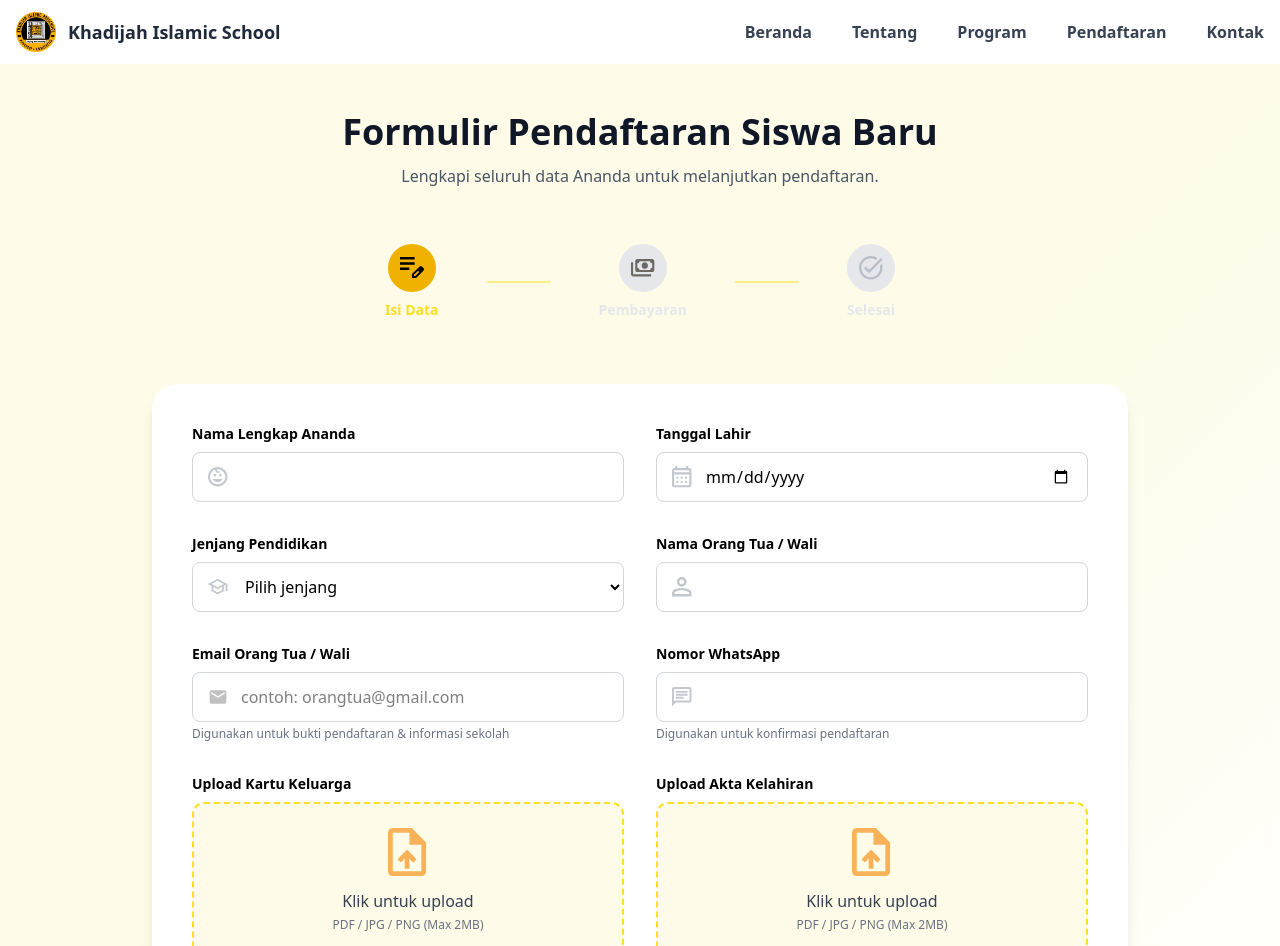
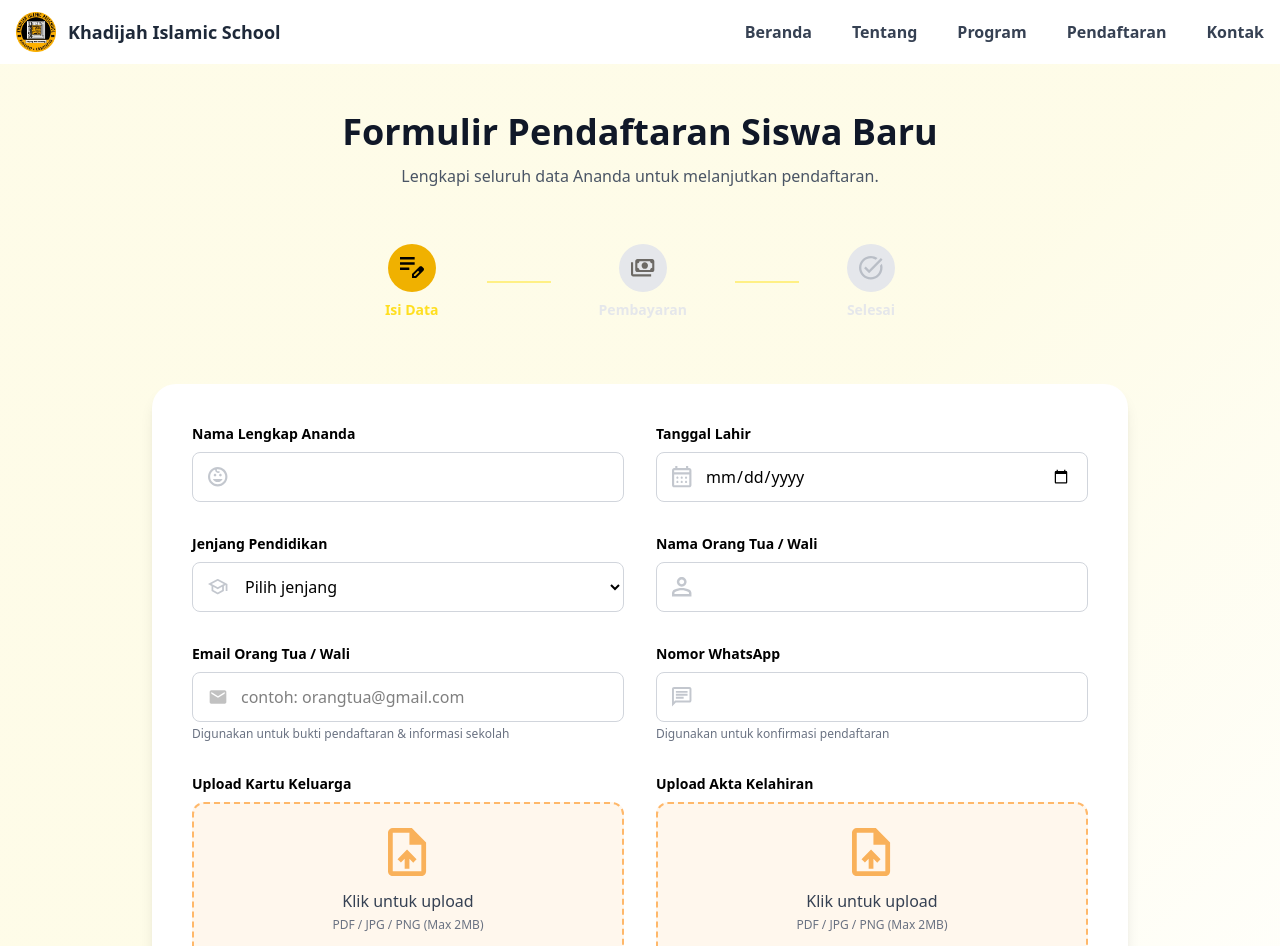
Before and after one commit to Chaerozi/Khadijah-Landing, a React (Vite) app: page /pendaftaran in a window 1280 px wide. Shown: the top 946 px of the page. Built offline with nearby package versions, Linux system fonts and the light colour scheme.

Commit message:
Update fitur ...

```diff
--- a/src/Payment/Pendaftaran1.jsx
+++ b/src/Payment/Pendaftaran1.jsx
@@ -375,6 +375,8 @@ function Select({ icon, label, options, ...props }) {
   );
 }
 
+import { useRef } from "react";
+
 function Upload({
   icon,
   label,
@@ -385,14 +387,23 @@ function Upload({
   preview,
   setPreview,
   setFormData,
-  formData,
 }) {
+  const fileInputRef = useRef(null);
+
   const handleRemove = () => {
+    // reset preview
     setPreview(null);
+
+    // reset formData
     setFormData((prev) => ({
       ...prev,
       [name]: null,
     }));
+
+    // reset input file value
+    if (fileInputRef.current) {
+      fileInputRef.current.value = "";
+    }
   };
 
   return (
@@ -403,18 +414,22 @@ function Upload({
 
       <div className="relative">
         <input
+  ref={fileInputRef}
   type="file"
   name={name}
   accept={accept}
   onChange={onChange}
-          className="absolute inset-0 opacity-0 cursor-pointer"
+  className={`absolute inset-0 opacity-0 ${
+    preview ? "pointer-events-none" : "cursor-pointer"
+  }`}
 />
+
 
         <div
           className={`
             border-2 border-dashed rounded-xl p-6 text-center transition
-            ${error ? "border-red-400" : "border-yellow-300"}
-            bg-yellow-50 hover:bg-yellow-100
+            ${error ? "border-red-400" : "border-orange-300"}
+            bg-orange-50 hover:bg-orange-100
           `}
         >
           {!preview ? (
@@ -430,7 +445,9 @@ function Upload({
           ) : (
             <div className="space-y-3">
               {preview.type === "application/pdf" ? (
-                <p className="text-gray-700">📄 File PDF siap dikirim</p>
+                <p className="text-gray-700">
+                  📄 File PDF siap dikirim
+                </p>
               ) : (
                 <img
                   src={preview.url}
@@ -439,7 +456,6 @@ function Upload({
                 />
               )}
 
-              <div className="flex justify-center gap-4">
               <button
                 type="button"
                 onClick={handleRemove}
@@ -447,7 +463,6 @@ function Upload({
               >
                 Hapus
               </button>
-              </div>
             </div>
           )}
         </div>
```
Lines whose indentation alone changed are shown as unchanged.
